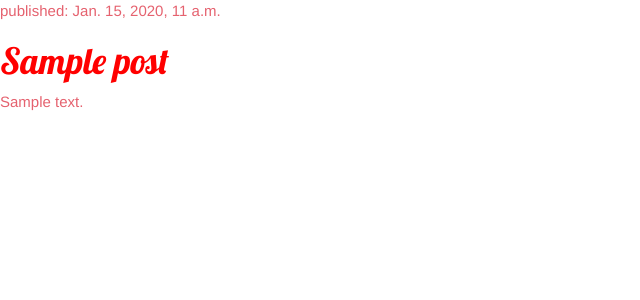
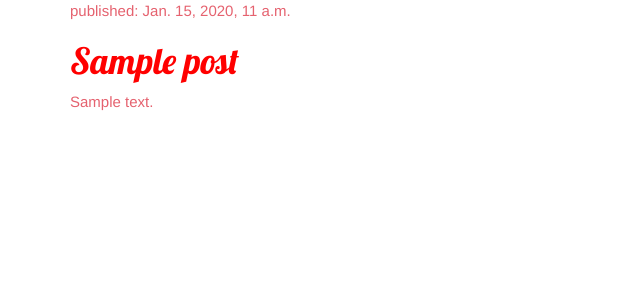
Before and after one commit to MrsRob0t/my-first-blog, a Django app: template blog/templates/blog/post_list.html in a window 1280 px wide. Shown: the top 300 px of the page, without its empty margins (0-640 px from the left). Run offline with Django 3.2, Linux system fonts and the light colour scheme; the template is opened without the code that fills it: values that come from a table or form of the project are taken from there, others are empty; tables that the repository leaves empty hold one stand-in row (values such as "Sample post"); some libraries are stand-ins or nearby versions.

Commit message:
idzie nowe

```diff
--- a/blog/templates/blog/post_list.html
+++ b/blog/templates/blog/post_list.html
@@ -8,12 +8,20 @@
 <title>Oooooo Django</title>
 </head>
 <body>
+<div class="content container">
+    <div class="row">
+        <div class="col-md-8">
             {% for post in posts %}
                 <div class="post">
+                    <div class="date">
                         <p>published: {{ post.published_date }}</p>
+                    </div>
                     <h1><a href="">{{ post.title }}</a></h1>
                     <p>{{ post.text|linebreaksbr }}</p>
                 </div>
             {% endfor %}
+        </div>
+    </div>
+</div>
 </body>
 </html>
```
Lines whose indentation alone changed are shown as unchanged.
